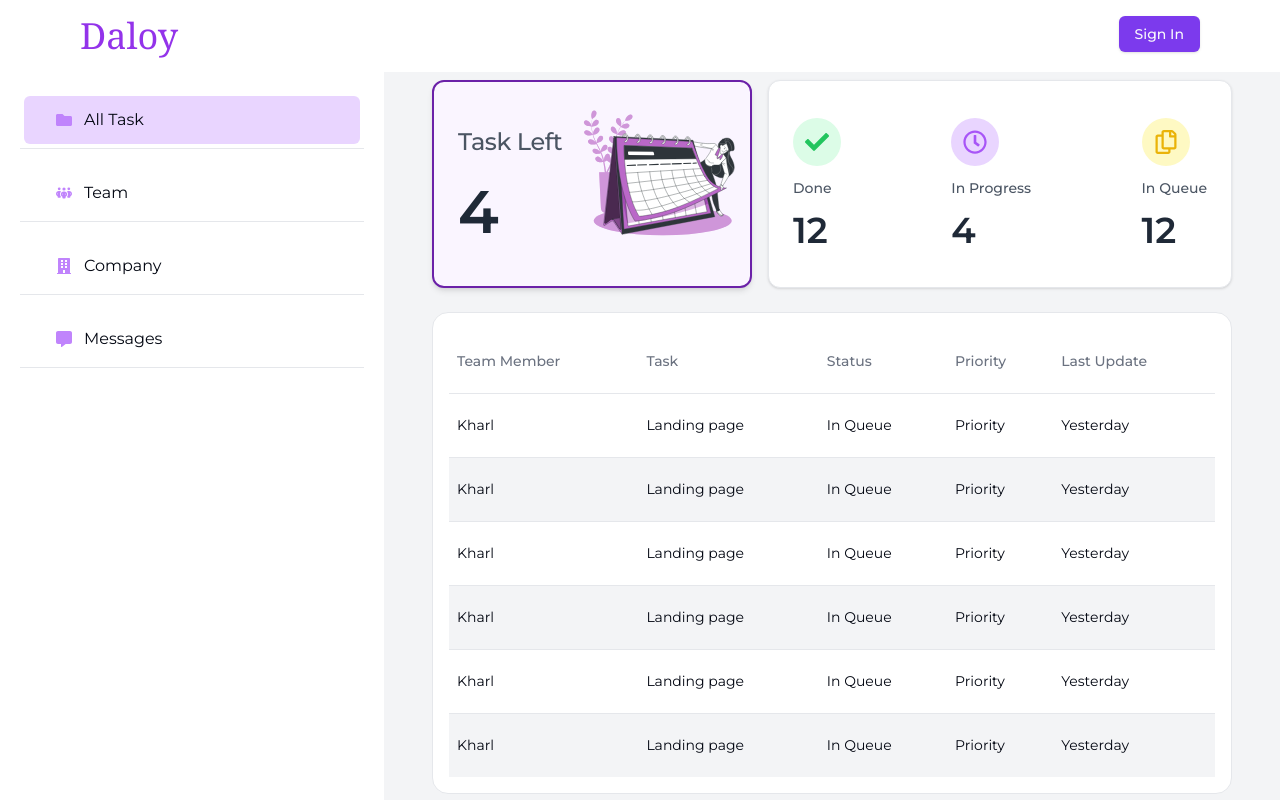
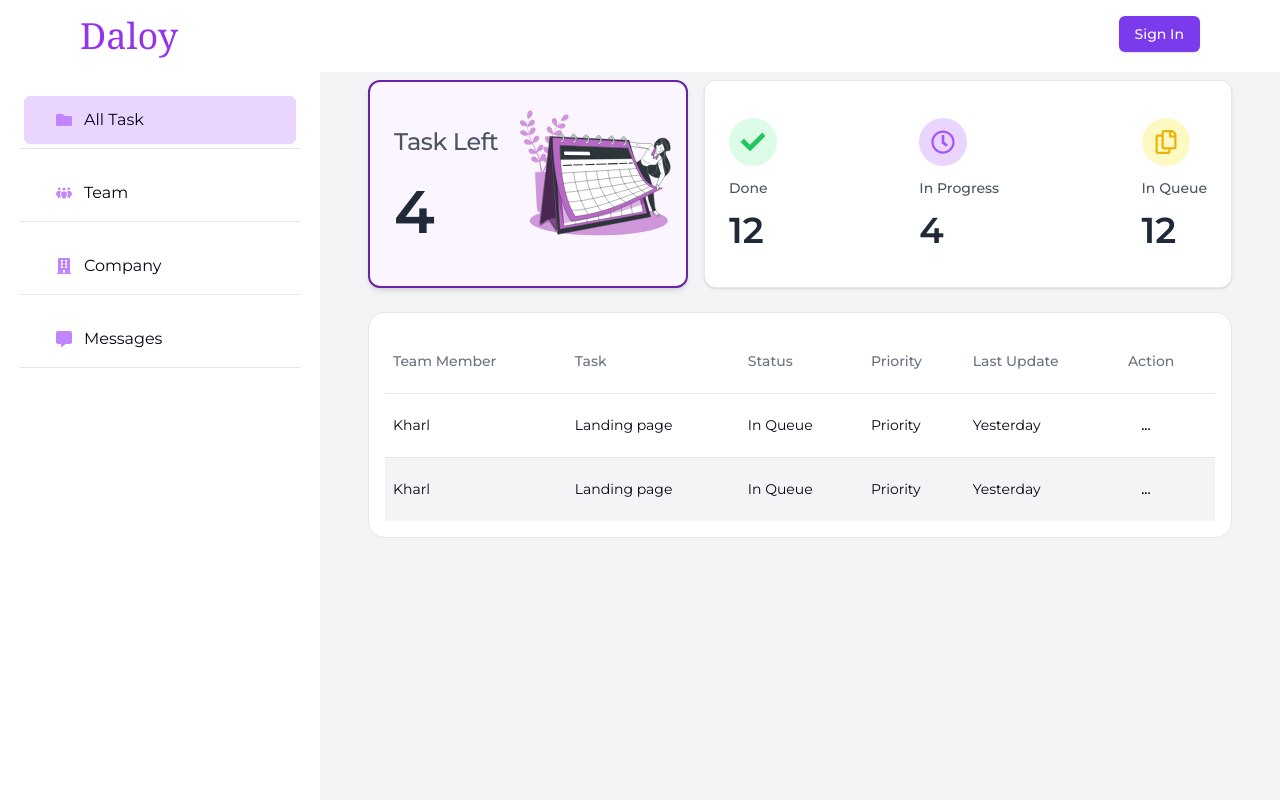
Before and after one commit to kharljhon14/daloy, a Next.js app: page / in a window 1280 px wide. Built offline with nearby package versions, Linux system fonts and the light colour scheme; a web font is replaced by a local one.

Commit message:
[Style] Update the size of the sidebar nav

```diff
--- a/src/features/common/sidebar-navigation.tsx
+++ b/src/features/common/sidebar-navigation.tsx
@@ -13,7 +13,7 @@ export default function SidebarNavigation({ active: isActive }: Props) {
     <div
       className={`flex top-[4.5rem] ${
         isActive ? 'left-0 opacity-100' : '-left-[160vw] opacity-0'
-      }  lg:left-0 bg-white fixed lg:opacity-100 lg:max-w-sm w-full h-screen z-30 transition-all duration-500 ease`}
+      }  lg:left-0 bg-white fixed lg:opacity-100 lg:max-w-xs w-full h-screen z-30 transition-all duration-500 ease`}
     >
       <aside className="w-full p-5">
         <nav className="flex flex-col gap-y-4 w-full">
--- a/src/features/tasks/tasks-table.tsx
+++ b/src/features/tasks/tasks-table.tsx
@@ -1,4 +1,5 @@
 'use client';
+import { Button } from '@/components/ui/button';
 import {
   Table,
   TableBody,
@@ -30,6 +31,9 @@ export default function TasksTable() {
               <TableHead>
                 <span>Last Update</span>
               </TableHead>
+              <TableHead className="text-left">
+                <span className="">Action</span>
+              </TableHead>
             </TableRow>
           </TableHeader>
           <TableBody>
@@ -39,6 +43,14 @@ export default function TasksTable() {
               <TableCell>In Queue</TableCell>
               <TableCell>Priority</TableCell>
               <TableCell>Yesterday</TableCell>
+              <TableCell className="">
+                <Button
+                  size="icon"
+                  variant="ghost"
+                >
+                  ...
+                </Button>
+              </TableCell>
             </TableRow>
             <TableRow className="h-16 bg-gray-100 hover:bg-purple-50">
               <TableCell>Kharl</TableCell>
@@ -46,34 +58,14 @@ export default function TasksTable() {
               <TableCell>In Queue</TableCell>
               <TableCell>Priority</TableCell>
               <TableCell>Yesterday</TableCell>
-            </TableRow>
-            <TableRow className="h-16 hover:bg-purple-50">
-              <TableCell>Kharl</TableCell>
-              <TableCell>Landing page</TableCell>
-              <TableCell>In Queue</TableCell>
-              <TableCell>Priority</TableCell>
-              <TableCell>Yesterday</TableCell>
-            </TableRow>
-            <TableRow className="h-16 bg-gray-100 hover:bg-purple-50">
-              <TableCell>Kharl</TableCell>
-              <TableCell>Landing page</TableCell>
-              <TableCell>In Queue</TableCell>
-              <TableCell>Priority</TableCell>
-              <TableCell>Yesterday</TableCell>
-            </TableRow>
-            <TableRow className="h-16 hover:bg-purple-50">
-              <TableCell>Kharl</TableCell>
-              <TableCell>Landing page</TableCell>
-              <TableCell>In Queue</TableCell>
-              <TableCell>Priority</TableCell>
-              <TableCell>Yesterday</TableCell>
-            </TableRow>
-            <TableRow className="h-16 bg-gray-100 hover:bg-purple-50">
-              <TableCell>Kharl</TableCell>
-              <TableCell>Landing page</TableCell>
-              <TableCell>In Queue</TableCell>
-              <TableCell>Priority</TableCell>
-              <TableCell>Yesterday</TableCell>
+              <TableCell className="">
+                <Button
+                  size="icon"
+                  variant="ghost"
+                >
+                  ...
+                </Button>
+              </TableCell>
             </TableRow>
           </TableBody>
         </Table>
--- a/src/layouts/main-layout.tsx
+++ b/src/layouts/main-layout.tsx
@@ -8,7 +8,7 @@ export default function MainLayout({ children }: PropsWithChildren) {
     <>
       <Nagivations />
       <div>
-        <main className="ml-0 lg:ml-96 px-6 lg:px-12 mt-20">{children}</main>
+        <main className="ml-0 lg:ml-80 px-6 lg:px-12 mt-20">{children}</main>
       </div>
     </>
   );
```
Also changed, not shown: src/types/task.ts (added, +11 -0 lines).
